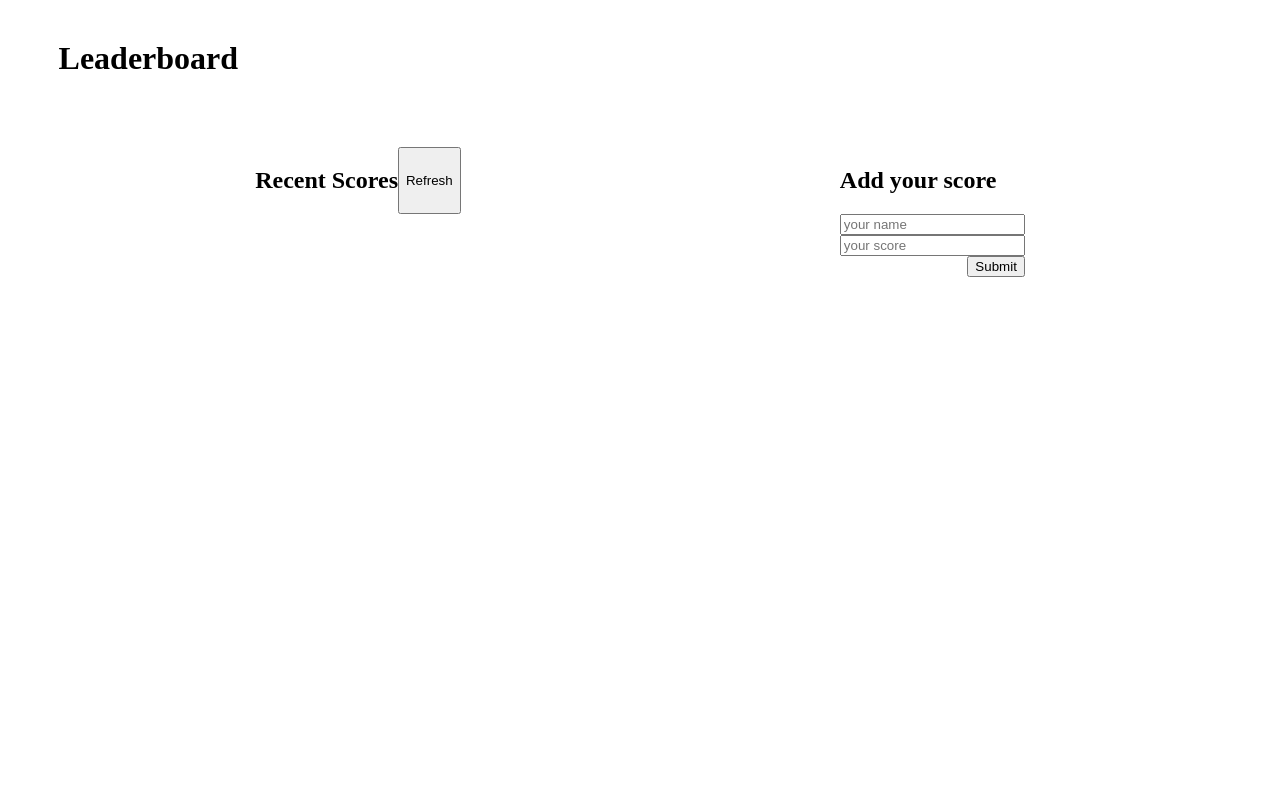
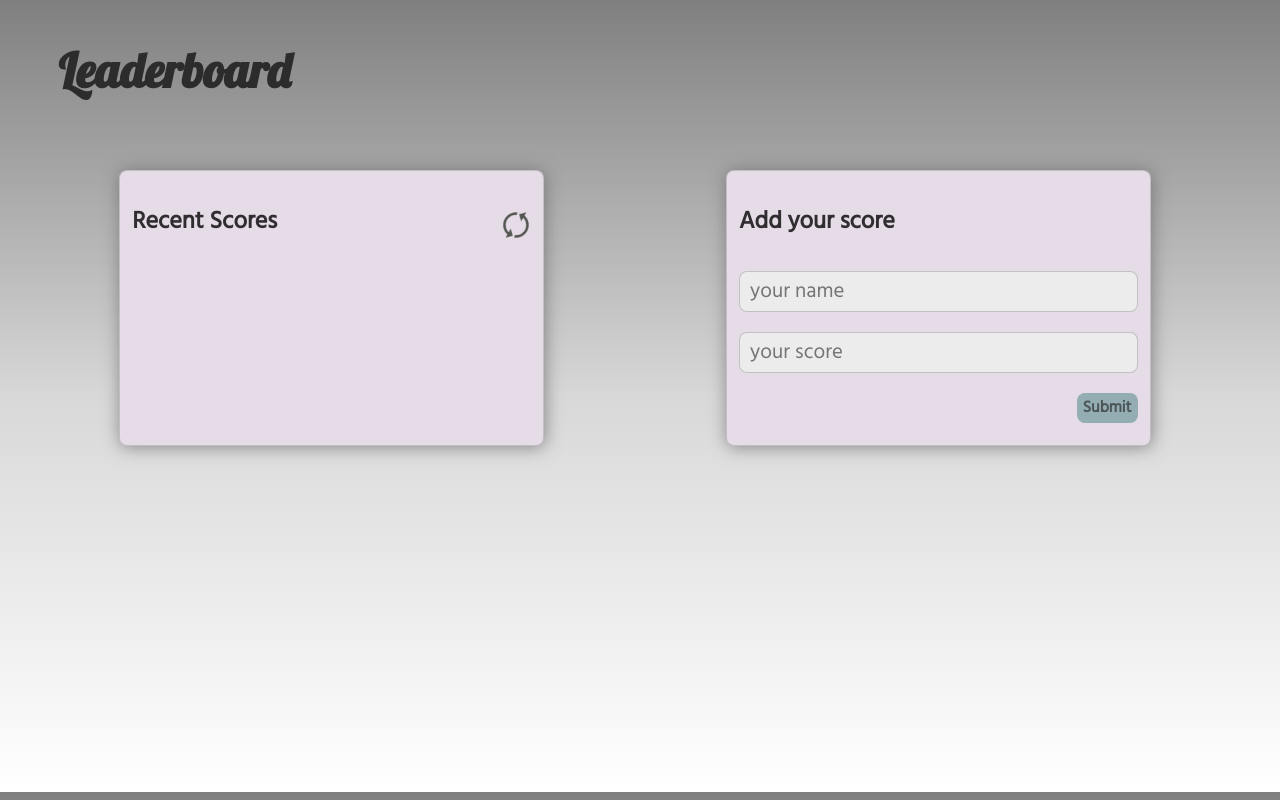
Before and after one commit to AmineHLub/Leaderboard, a website built with webpack: page src/index.html in a window 1280 px wide. Built offline with nearby package versions, Linux system fonts and the light colour scheme; no server answers.

Commit message:
Add full website's styling and animations

```diff
--- a/src/index.html
+++ b/src/index.html
@@ -13,7 +13,7 @@
         <section class="recent-scores-section d-flex-col">
             <div class="recent-header d-flex">
                 <h2>Recent Scores</h2>
-                <button class="reload-btn">Refresh</button>
+                <button class="reload-btn"></button>
             </div>
             <div class="recent-list-wrapper">
                 <ul class="score-list d-flex-col">
--- a/src/style.css
+++ b/src/style.css
@@ -1,6 +1,15 @@
+@import url('https://fonts.googleapis.com/css2?family=Lobster&display=swap');
+@import url('https://fonts.googleapis.com/css2?family=Hind&display=swap');
+
+body {
+  height: 93vh;
+  background-image: linear-gradient(to bottom, #414141ab, #d8d8d8, #fff);
+  font-family: 'Hind', sans-serif;
+}
+
 .d-flex-col {
   display: flex;
-  flex-flow: column wrap;
+  flex-flow: column;
 }
 
 .d-flex {
@@ -18,21 +27,105 @@ ul {
 
 .main-header {
   margin: 40px 0 10px 4%;
+  font-family: 'Lobster', sans-serif;
+  font-size: 3rem;
+  color: rgb(44, 44, 44);
 }
 
 main {
   justify-content: center;
-  margin: 70px 0;
+  margin: 70px 0 70px 4%;
 }
 
 .recent-scores-section {
-  margin: 0 15% 0 0;
+  margin: 0 5% 0 15%;
+}
+
+.recent-header {
+  align-items: center;
+  justify-content: space-between;
+}
+
+.reload-btn {
+  margin-top: 5px;
+  height: 30px;
+  width: 30px;
+  background-image: url('./assets/reload.png');
+  background-repeat: no-repeat;
+  background-size: 100%;
+  border: none;
+  transition: transform 0.7s ease-in-out;
+  background-color: inherit;
+}
+
+.reload-btn:hover {
+  transform: rotate(360deg);
+}
+
+.score-list > li {
+  font-size: 1.2rem;
+  color: #252525;
 }
 
 .adding-scores-section {
-  margin: 0 0 0 15%;
+  margin: 0 15% 0 5%;
+}
+
+.adding-scores-section,
+.recent-scores-section {
+  color: rgba(0, 0, 0, 0.795);
+  width: 50%;
+  margin: 0 10% 0 5%;
+  padding: 1%;
+  border: 1px solid rgba(128, 128, 128, 0.349);
+  background-color: rgb(230, 220, 231);
+  border-radius: 8px;
+  box-shadow: 1px 1px 17px 0 rgba(102, 102, 102, 0.74);
+}
+
+.adding-scores-section > form > * {
+  margin: 10px 0;
+}
+
+.adding-scores-section > form > input {
+  height: 1.2rem;
+  padding: 10px;
+  border: 0.5px solid rgba(172, 172, 172, 0.644);
+  background-color: rgb(236, 236, 236);
+  border-radius: 8px;
+  font-family: 'Hind', sans-serif;
+  font-weight: 400;
+  font-size: 1.3rem;
+}
+
+.adding-scores-section > form > input:focus {
+  outline: none;
+}
+
+.score-input::-webkit-outer-spin-button,
+.score-input::-webkit-inner-spin-button {
+  -webkit-appearance: none;
+  margin: 0;
+}
+
+input[type=number] {
+  -moz-appearance: textfield; /* Firefox (arrow up and down removed thanks to stackoverflow) */
 }
 
 .adding-scores-section > form > button {
   align-self: flex-end;
+  height: 30px;
+  font-family: 'Hind', sans-serif;
+  font-size: 1rem;
+  border: none;
+  border-radius: 8px;
+  background-color: rgba(72, 131, 131, 0.521);
+  font-weight: 600;
+  color: rgba(43, 43, 43, 0.678);
 }
+
+.adding-scores-section > form > button:hover {
+  background-color: teal;
+  color: rgb(218, 218, 218);
+  font-weight: 600;
+}
```
Also changed, not shown: dist/assets/reload4b213f3f79e0b1870db1.png (added), dist/index.html, dist/main.js, src/assets/reload.png (added).
